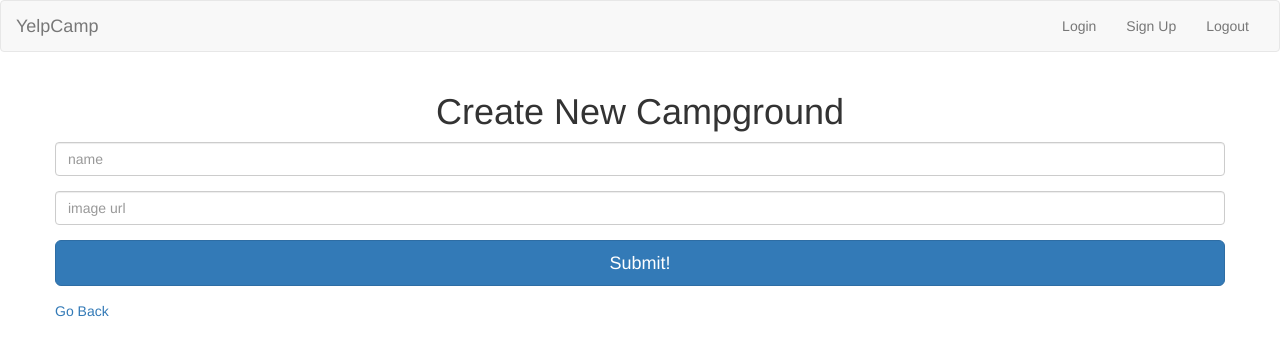
After one commit to cziemba1/Yelp_Camp, a Node server app: page /campgrounds/new in a window 1280 px wide. The commit adds this page. Shown: the top 356 px of the page. Run offline with Node 20, Linux system fonts and the light colour scheme.

Commit message:
Css styles added
Css styles added

```diff
--- a/app.js
+++ b/app.js
@@ -1,22 +1,34 @@
 const express = require("express");
 const app = express();
+const bodyParser = require("body-parser");
+let campgrounds = [
+    { name: "Salmon Creek", image: "https://images.unsplash.com/photo-1544239649-4238bf7bd7d5?ixlib=rb-1.2.1&ixid=eyJhcHBfaWQiOjEyMDd9&auto=format&fit=crop&w=600&q=60" },
+    { name: "Granite Hill", image: "https://images.unsplash.com/photo-1476041800959-2f6bb412c8ce?ixlib=rb-1.2.1&ixid=eyJhcHBfaWQiOjEyMDd9&auto=format&fit=crop&w=600&q=60" },
+    { name: "Mountain Rest", image: "https://images.unsplash.com/photo-1526491109672-74740652b963?ixlib=rb-1.2.1&ixid=eyJhcHBfaWQiOjEyMDd9&auto=format&fit=crop&w=600&q=60" }
+]
 
 app.set("view engine", "ejs");
-
+app.use(bodyParser.urlencoded({ extended: true }));
 
 app.get("/", function (req, res) {
     res.render("landing")
-})
+});
 
 app.get("/campgrounds", function (req, res) {
-    let campgrounds = [
-        { name: "Salmon Creek", image: "https://images.unsplash.com/photo-1544239649-4238bf7bd7d5?ixlib=rb-1.2.1&ixid=eyJhcHBfaWQiOjEyMDd9&auto=format&fit=crop&w=600&q=60" },
-        { name: "Granite Hill", image: "https://images.unsplash.com/photo-1476041800959-2f6bb412c8ce?ixlib=rb-1.2.1&ixid=eyJhcHBfaWQiOjEyMDd9&auto=format&fit=crop&w=600&q=60" },
-        { name: "Mountain Rest", image: "https://images.unsplash.com/photo-1526491109672-74740652b963?ixlib=rb-1.2.1&ixid=eyJhcHBfaWQiOjEyMDd9&auto=format&fit=crop&w=600&q=60" }
-    ]
     res.render("campgrounds", { campgrounds: campgrounds })
-})
+});
 
+app.get("/campgrounds/new", function (req, res) {
+    res.render("new");
+});
+
+app.post("/campgrounds", function (req, res) {
+    let name = req.body.name;
+    let image = req.body.image;
+    let newCampground = { name: name, image: image }
+    campgrounds.push(newCampground);
+    res.redirect("/campgrounds");
+});
 
 
 app.listen(3000, function () {
--- a/package.json
+++ b/package.json
@@ -9,6 +9,7 @@
   "author": "",
   "license": "ISC",
   "dependencies": {
+    "body-parser": "^1.19.0",
     "ejs": "^3.0.2",
     "express": "^4.17.1"
   }
--- /dev/null
+++ b/views/new.ejs
@@ -0,0 +1,19 @@
+<%- include ("partials/header") %>
+<div class="container">
+    <div class="row">
+        <h1 class="text-center">Create New Campground</h1>
+        <form action="/campgrounds" method="POST">
+            <div class="form-group">
+                <input class="form-control" type="text" placeholder="name" name="name">
+            </div>
+            <div class="form-group">
+                <input class="form-control" type="text" placeholder="image url" name="image">
+            </div>
+            <div class="form-group">
+                <button class="btn btn-lg btn-primary btn-block">Submit!</button>
+            </div>
+        </form>
+        <a class="text-center" href="/campgrounds">Go Back</a>
+    </div>
+</div>
+<%- include ("partials/footer") %>
--- /dev/null
+++ b/views/partials/footer.ejs
@@ -0,0 +1,12 @@
+<script src="https://code.jquery.com/jquery-3.4.1.slim.min.js"
+    integrity="sha384-J6qa4849blE2+poT4WnyKhv5vZF5SrPo0iEjwBvKU7imGFAV0wwj1yYfoRSJoZ+n"
+    crossorigin="anonymous"></script>
+<script src="https://cdn.jsdelivr.net/npm/popper.js@1.16.0/dist/umd/popper.min.js"
+    integrity="sha384-Q6E9RHvbIyZFJoft+2mJbHaEWldlvI9IOYy5n3zV9zzTtmI3UksdQRVvoxMfooAo"
+    crossorigin="anonymous"></script>
+<script src="https://stackpath.bootstrapcdn.com/bootstrap/4.4.1/js/bootstrap.min.js"
+    integrity="sha384-wfSDF2E50Y2D1uUdj0O3uMBJnjuUD4Ih7YwaYd1iqfktj0Uod8GCExl3Og8ifwB6"
+    crossorigin="anonymous"></script>
+</body>
+
+</html>
--- /dev/null
+++ b/views/partials/header.ejs
@@ -0,0 +1,26 @@
+<!DOCTYPE html>
+<html lang="en">
+
+<head>
+    <meta charset="UTF-8">
+    <meta name="viewport" content="width=device-width, initial-scale=1.0">
+    <link rel="stylesheet" href="https://maxcdn.bootstrapcdn.com/bootstrap/3.3.7/css/bootstrap.min.css"
+        integrity="sha384-BVYiiSIFeK1dGmJRAkycuHAHRg32OmUcww7on3RYdg4Va+PmSTsz/K68vbdEjh4u" crossorigin="anonymous">
+    <title>Yelp Camp</title>
+</head>
+<nav class="navbar navbar-default">
+    <div class="container-fluid">
+        <div class="navbar-header">
+            <a class="navbar-brand" href="/">YelpCamp</a>
+        </div>
+        <div class="collapse navbar-collapse">
+            <ul class="nav navbar-nav navbar-right">
+                <li><a href="/">Login</a></li>
+                <li><a href="/">Sign Up</a></li>
+                <li><a href="/">Logout</a></li>
+            </ul>
+        </div>
+    </div>
+</nav>
+
+<body>
```
Also changed, not shown: views/campgrounds.ejs (+32 -6 lines), views/landing.ejs (+6 -1 lines).
